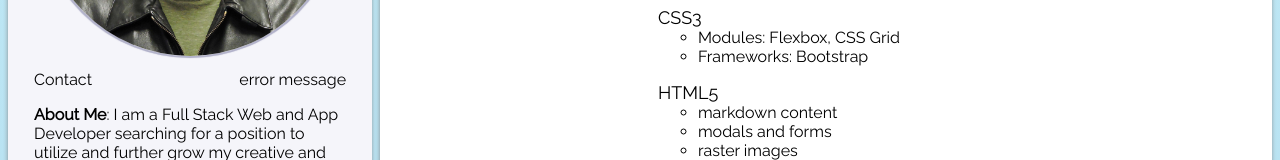
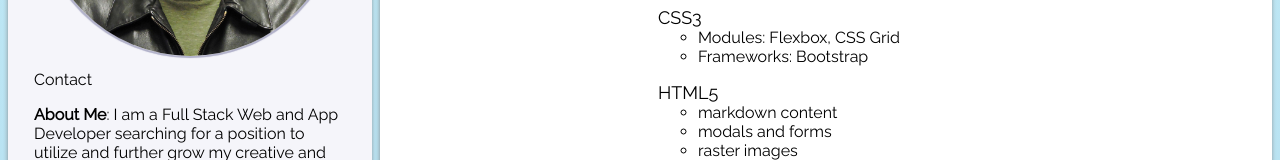
Before and after one commit to bthol/Portfolio-Frontend, a React (Create React App) app: page / in a window 1280 px wide. Shown: the part 388-548 px from the top of the page. Built offline with nearby package versions, Linux system fonts and the light colour scheme; the HTML template or start-up script is replaced by a standard one.

Commit message:
removed joke alert

```diff
--- a/src/Aside/Aside.jsx
+++ b/src/Aside/Aside.jsx
@@ -2,16 +2,11 @@ import React from 'react';
 import { ProfilePhoto } from '../Images/ProfilePhoto';
 
 const Aside = (props) => {
-    const jokeAlert = (e) => {
-        e.preventDefault();
-        alert("You wanted an error message?");
-    }
     return(
         <div>
             <ProfilePhoto></ProfilePhoto>
             <div className="flex-between">
                 <a href="" rel="noreferrer" className="link-desat header-padd-right" onClick={props.featureAlert}>Contact</a>
-                <a href="" className="link-desat" onClick={jokeAlert}>error message</a>
             </div>
             <p><b>About Me</b>: I am a Full Stack Web and App Developer searching for a position to utilize and further grow my creative and technological skillset.</p>
             <br />
```
